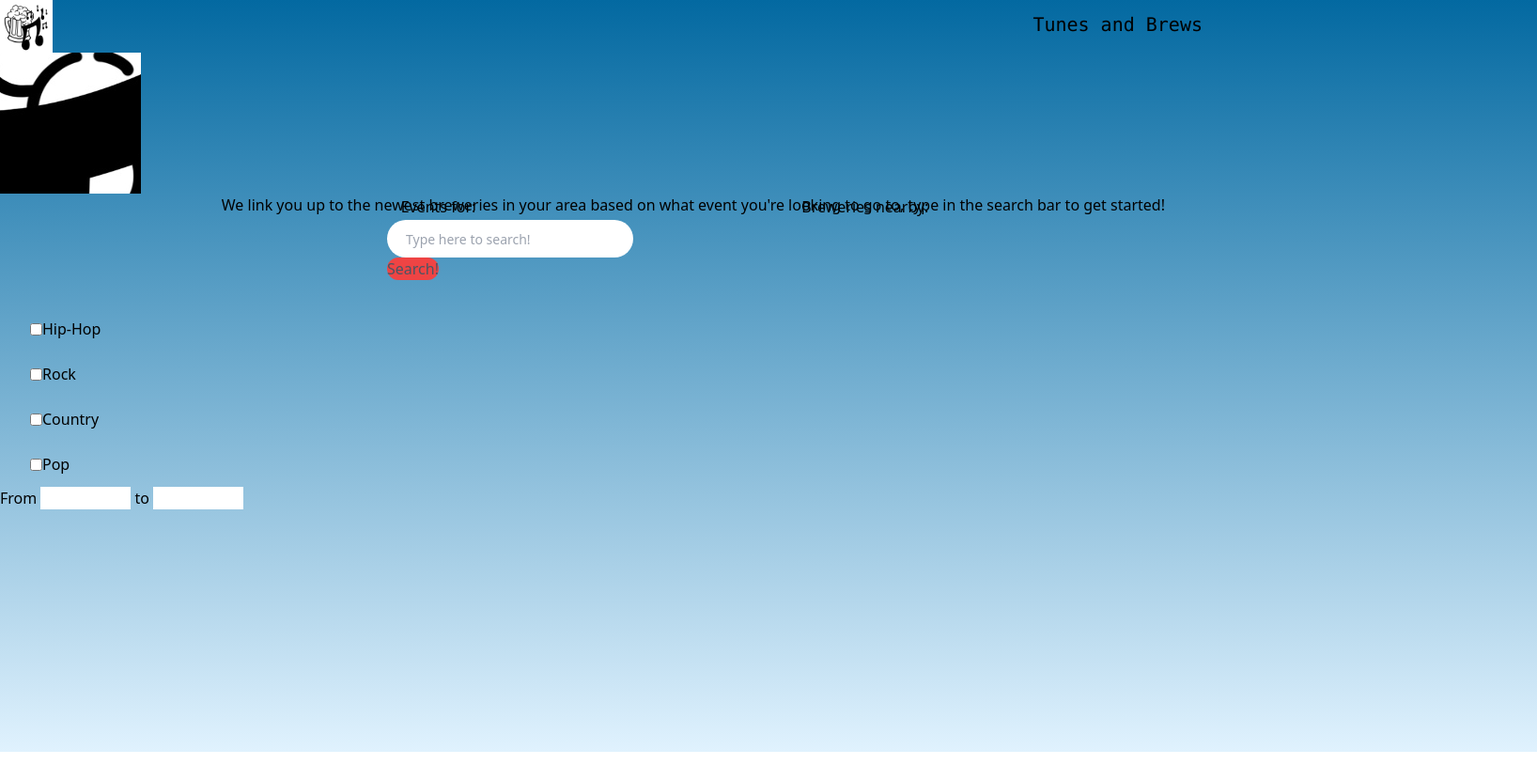
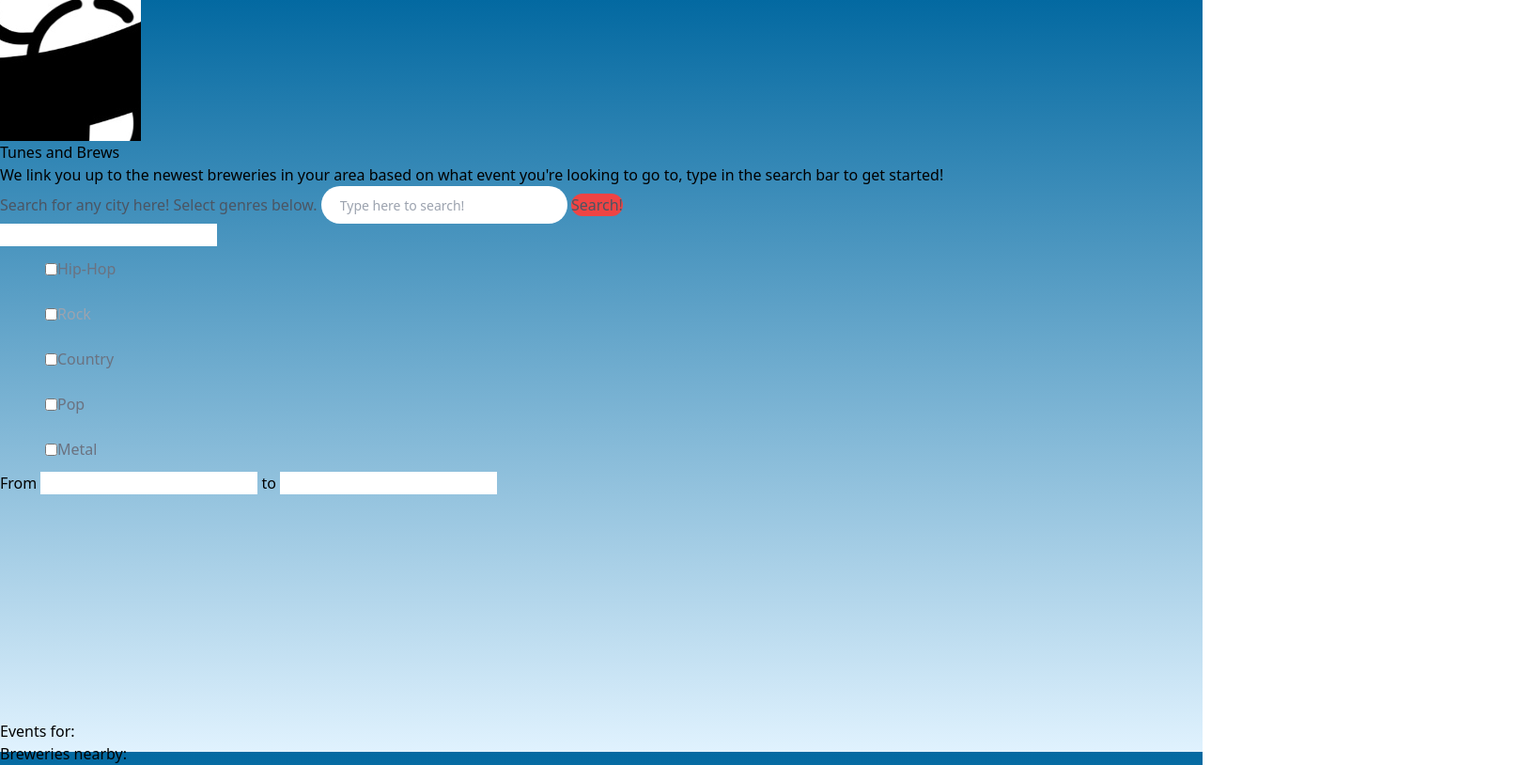
Before and after one commit to wmason1997/Upcoming-Concert-Brewery-Locator, a website: page index.html in a window 1280 px wide. Shown: the whole page at 94% size, 1636 px wide, since content can reach past the window. Drawn offline with nearby package versions, Linux system fonts and the light colour scheme.

Commit message:
Revert "style updates"

```diff
--- a/index.html
+++ b/index.html
@@ -9,32 +9,33 @@
 
 <header>
   <div class="container w-sm">
-    <img class="w-14 h-14 object-contain" src="assets/T&B_logo.jpg" alt="Tunes and Brews Logo">
     <img class="object-none" src="assets/T&B_logo.jpg" width="150" height="150" alt="Tunes and Brews Logo">
   </div>
-  <h1 class="absolute top-3 right-0 text-xl font-mono" id='page-title'>Tunes and Brews</h1>
+  <h1 id='page-title'>Tunes and Brews</h1>
 </header>
 <body class="h-screen bg-gradient-to-b from-sky-700 to-sky-100">
-    <section class="absolute top-15 right-10"id="description">
+    <section id="description">
         <h3>We link you up to the newest breweries in your area based on what event you're looking to go to,
             type in the search bar to get started!
         </h3>
     </section>
 
-    <form class="relative left-96 m-7 flex" id="search-bar">
-      <div class="relative text-gray-600 w-80 content-center">
-        <label for="ticketmaster-search"></label>
-        <input type="text" name="ticketmaster-search" id="ticketmaster-search" placeholder="Type here to search!" class="bg-white h-10 px-5 pr-10 rounded-full text-sm focus:outline-none inset-x-9">
+    <form id="search-bar">
+      <div class="relative text-gray-600">
+        <label for="ticketmaster-search">Search for any city here! Select genres below.</label>
+        <input type="text" name="ticketmaster-search" id="ticketmaster-search" placeholder="Type here to search!" class="bg-white h-10 px-5 pr-10 rounded-full text-sm focus:outline-none">
         <button id="search-button" class = "bg-red-500 focus:bg-red-700 object-right rounded-full" type="button">Search!</button>
       </div>
 
+        <input type='text' id="ticketmaster-search" name="ticketmaster-search">
+
     </form>
 
-    <form class='w-36' id="checkbox">
+    <form class='width: 8rem' id="checkbox">
       <ul class="flex flex-col py4">
         <li>
-          <a href="#" class="flex flex-row items-center h-12">
-            <span class="inline-flex items-center justify-center h-8 w-8 text-lg"><i class="bx bx-home"></i></span>
+          <a href="#" class="flex flex-row items-center h-12 text-gray-500">
+            <span class="inline-flex items-center justify-center h-12 w-12 text-lg text-gray-400"><i class="bx bx-home"></i></span>
             <input type="checkbox" id="Rap" name="Hip-Hop" value="no">
             <label for="Hip-Hop">Hip-Hop</label><br>
           </a>
@@ -43,8 +44,8 @@
 
       <ul class="flex flex-col py4">
         <li>
-          <a href="#" class="flex flex-row items-center h-12">
-            <span class="inline-flex items-center justify-center h-8 w-8 text-lg"><i class="bx bx-home"></i></span>
+          <a href="#" class="flex flex-row items-center h-12 text-gray-400">
+            <span class="inline-flex items-center justify-center h-12 w-12 text-lg text-gray-400"><i class="bx bx-home"></i></span>
             <input type="checkbox" id="Rock" name="Rock" value="no">
             <label for="Rock">Rock</label><br>
           </a>
@@ -53,8 +54,8 @@
 
       <ul class="flex flex-col py4">
         <li>
-          <a href="#" class="flex flex-row items-center h-12">
-            <span class="inline-flex items-center justify-center h-8 w-8 text-lg"><i class="bx bx-home"></i></span>
+          <a href="#" class="flex flex-row items-center h-12 text-gray-500">
+            <span class="inline-flex items-center justify-center h-12 w-12 text-lg text-gray-400"><i class="bx bx-home"></i></span>
             <input type="checkbox" id="Country" name="Country" value="no">
             <label for="Country">Country</label><br>
           </a>
@@ -63,28 +64,47 @@
 
       <ul class="flex flex-col py4">
         <li>
-          <a href="#" class="flex flex-row items-center h-12">
-            <span class="inline-flex items-center justify-center h-8 w-8 text-lg"><i class="bx bx-home"></i></span>
+          <a href="#" class="flex flex-row items-center h-12 text-gray-500">
+            <span class="inline-flex items-center justify-center h-12 w-12 text-lg text-gray-400"><i class="bx bx-home"></i></span>
             <input type="checkbox" id="Pop" name="Pop" value="no">
             <label for="Pop">Pop</label><br>
           </a>
         </li>
       </ul>
 
+      <ul class="flex flex-col py4">
+        <li>
+          <a href="#" class="flex flex-row items-center h-12 text-gray-500">
+            <span class="inline-flex items-center justify-center h-12 w-12 text-lg text-gray-400"><i class="bx bx-home"></i></span>
+            <input type="checkbox" id="Metal" name="Metal" value="no">
+            <label for="Metal">Metal</label><br>
+          </a>
+        </li>
+      </ul>
       </form>
 
     <label for="from">From</label>
-      <input class="w-24"type="text" id="from" name="from">
+      <input type="text" id="from" name="from">
 
     <label for="to">to</label>
-      <input class="w-24" type="text" id="to" name="to">
+      <input type="text" id="to" name="to">
 
-      <section id="ticketmaster-search-container" class="w-96 absolute top-52 left-1/3">
+      <section id="ticketmaster-search-container" class="list-container">
+        <br>
+        <br>
+        <br>
+        <br>
+        <br>
+        <br>
+        <br>
+        <br>
+        <br>
+        <br>
         <h4 id="Events-header">Events for: <span id='ticketmaster-search-target'></span></h4>
-        <div class="w-96 top-52 left-24" id="ticketmaster-api-results-container"></div>
+        <div id="ticketmaster-api-results-container"></div>
       </section>
 
-      <section id="brewery-search-container" class="w-96 absolute top-52 left-2/3">
+      <section id="brewery-search-container" class="list-container">
         <h4 id="Events-header">Breweries nearby:<span id='ticketmaster-search-target'></span></h4>
         <div id="brewery-api-results-container"></div>
       </section>
```
Also changed, not shown: output.css.
